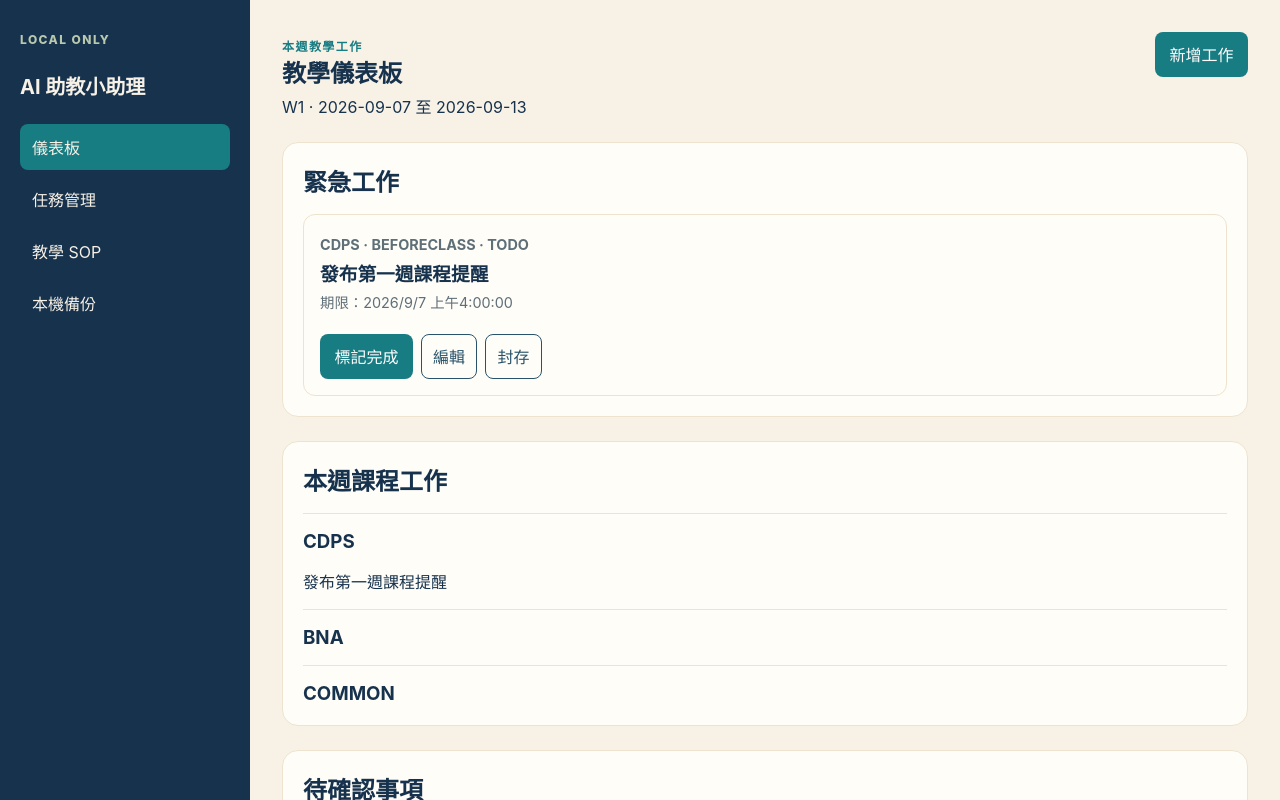
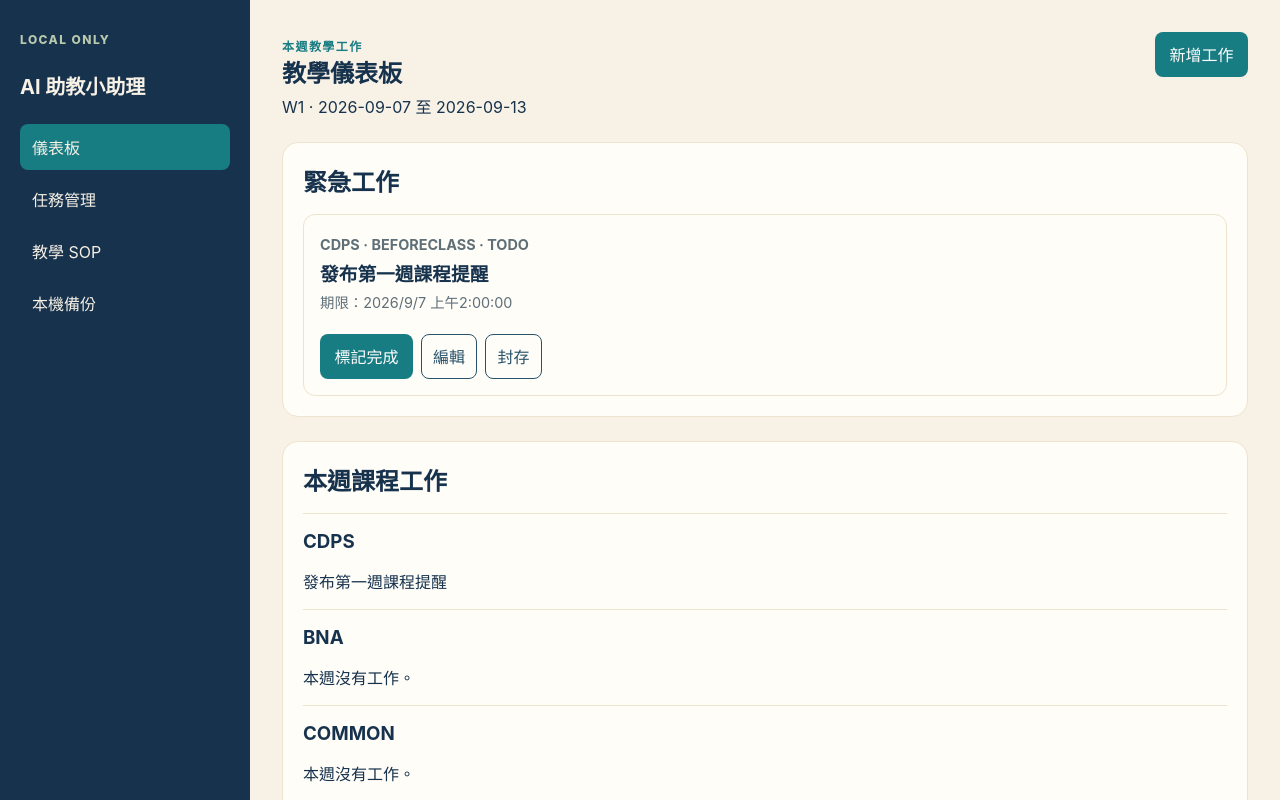
Before and after one commit to Tina7s2688/ai-ta-assistant, a React (Vite) app in the folder app/: page / in a window 1280 px wide. Shown: the top 800 px of the page. Built offline with nearby package versions, Linux system fonts and the light colour scheme.

Commit message:
fix: limit urgent dashboard tasks

```diff
--- a/app/src/data/seed.ts
+++ b/app/src/data/seed.ts
@@ -86,7 +86,7 @@ export const seedData: AppData = {
       status: 'todo',
       lane: 'beforeClass',
       week: 1,
-      schedule: { kind: 'once', dueAt: '2026-09-07T12:00:00+08:00' },
+      schedule: { kind: 'once', dueAt: '2026-09-07T10:00:00+08:00' },
       checklist: ['確認公告內容'],
       links: [],
       notes: '使用課程平台公告，勿貼入學生個資。',
--- a/app/src/pages/DashboardPage.tsx
+++ b/app/src/pages/DashboardPage.tsx
@@ -13,6 +13,13 @@ function isInCurrentWeek(task: Task, week: number): boolean {
   return task.schedule.kind === 'weekly' && task.schedule.startWeek <= week && task.schedule.endWeek >= week
 }
 
+function isUrgentTask(task: Task, now: Date): boolean {
+  if (task.status === 'done' || task.schedule.kind !== 'once' || !task.schedule.dueAt) return false
+
+  const dueTime = new Date(task.schedule.dueAt).getTime()
+  return Number.isFinite(dueTime) && dueTime <= now.getTime() + 48 * 60 * 60 * 1000
+}
+
 export function DashboardPage({ now = new Date() }: DashboardPageProps) {
   const { data, createTask, updateTask, completeTask, archiveTask } = useAppData()
   const [editingTask, setEditingTask] = useState<Task | undefined>()
@@ -20,6 +27,7 @@ export function DashboardPage({ now = new Date() }: DashboardPageProps) {
   const currentWeek = getSemesterWeek(now) ?? 1
   const dateRange = getWeekDateRange(currentWeek)
   const activeTasks = useMemo(() => sortTasksForDashboard(data.tasks.filter((task) => !task.archived && task.status !== 'done'), now), [data.tasks, now])
+  const urgentTasks = activeTasks.filter((task) => isUrgentTask(task, now))
   const weeklyTasks = activeTasks.filter((task) => isInCurrentWeek(task, currentWeek))
   const completedTasks = useMemo(() => sortTasksForDashboard(data.tasks.filter((task) => !task.archived && task.status === 'done'), now), [data.tasks, now])
   const confirmationTasks = activeTasks.filter((task) => task.status === 'needsConfirmation' || task.lane === 'needsConfirmation')
@@ -28,8 +36,11 @@ export function DashboardPage({ now = new Date() }: DashboardPageProps) {
   return <section className="dashboard-page">
     <header className="dashboard-header"><div><p className="eyebrow">本週教學工作</p><h1>教學儀表板</h1><p><span>W{currentWeek}</span> · {dateRange.start} 至 {dateRange.end}</p></div><button type="button" onClick={() => setIsCreating(true)}>新增工作</button></header>
     {(isCreating || editingTask) && <TaskEditor task={editingTask} onCancel={closeEditor} onSave={(draft) => { if (editingTask) updateTask(editingTask.id, draft); else createTask(draft); closeEditor() }} />}
-    <section aria-labelledby="urgent-heading"><h2 id="urgent-heading">緊急工作</h2><div className="task-grid">{activeTasks.map((task) => <TaskCard key={task.id} task={task} onComplete={(item) => completeTask(item.id, item.completionNote)} onReopen={(item) => updateTask(item.id, { status: 'todo', completedAt: undefined })} onEdit={setEditingTask} onArchive={(item) => archiveTask(item.id)} />)}</div></section>
-    <section aria-labelledby="weekly-heading"><h2 id="weekly-heading">本週課程工作</h2>{['CDPS', 'BNA', 'COMMON'].map((courseId) => <div key={courseId} className="course-tasks"><h3>{courseId}</h3>{weeklyTasks.filter((task) => task.courseId === courseId).map((task) => <p key={task.id}>{task.title}</p>) || <p>本週沒有工作。</p>}</div>)}</section>
+    <section aria-labelledby="urgent-heading"><h2 id="urgent-heading">緊急工作</h2><div className="task-grid">{urgentTasks.map((task) => <TaskCard key={task.id} task={task} onComplete={(item) => completeTask(item.id, item.completionNote)} onReopen={(item) => updateTask(item.id, { status: 'todo', completedAt: undefined })} onEdit={setEditingTask} onArchive={(item) => archiveTask(item.id)} />)}</div></section>
+    <section aria-labelledby="weekly-heading"><h2 id="weekly-heading">本週課程工作</h2>{['CDPS', 'BNA', 'COMMON'].map((courseId) => {
+      const courseTasks = weeklyTasks.filter((task) => task.courseId === courseId)
+      return <div key={courseId} className="course-tasks"><h3>{courseId}</h3>{courseTasks.length ? courseTasks.map((task) => <p key={task.id}>{task.title}</p>) : <p>本週沒有工作。</p>}</div>
+    })}</section>
     <section aria-labelledby="confirmation-heading"><h2 id="confirmation-heading">待確認事項</h2>{confirmationTasks.length ? confirmationTasks.map((task) => <p key={task.id}>{task.title}</p>) : <p>目前沒有待確認事項。</p>}</section>
     <section aria-labelledby="completed-heading"><h2 id="completed-heading">完成紀錄</h2><div className="task-grid">{completedTasks.map((task) => <TaskCard key={task.id} task={task} onComplete={(item) => completeTask(item.id, item.completionNote)} onReopen={(item) => updateTask(item.id, { status: 'todo', completedAt: undefined })} onEdit={setEditingTask} onArchive={(item) => archiveTask(item.id)} />)}</div></section>
   </section>
```
Also changed, not shown: 1 other file (tests, documents, lock files or other folders).
